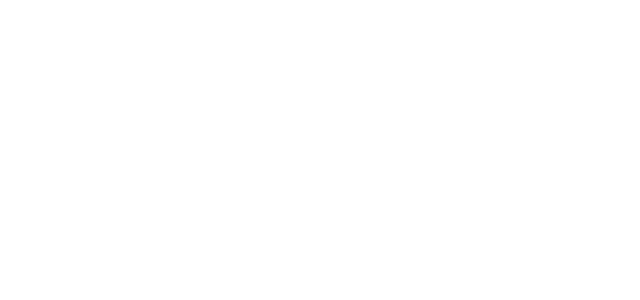
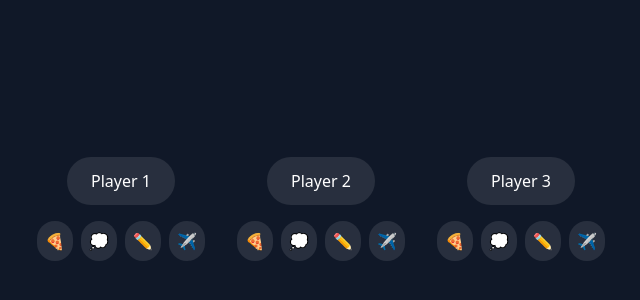
Before and after one commit to codybarr/planning-poker, a React (Vite) app: page /#/emojis in a window 1280 px wide. Before the commit this address had no page. Shown: the part 110-410 px from the top of the page, without its empty margins (319-959 px from the left). Built offline with nearby package versions, Linux system fonts and the light colour scheme.

Commit message:
feat: add pizza throwing animation

```diff
--- a/package.json
+++ b/package.json
@@ -16,6 +16,7 @@
     "@vitejs/plugin-react": "^4.5.0",
     "classnames": "^2.5.1",
     "concurrently": "^9.1.2",
+    "gsap": "^3.13.0",
     "npm-run-all": "^4.1.5",
     "partysocket": "^1.0.2",
     "prettier": "^3.5.3",
--- a/party/server.ts
+++ b/party/server.ts
@@ -13,9 +13,11 @@ interface RoomState {
 }
 
 interface Message {
-  type: "vote" | "reveal" | "reset" | "setUsername";
+  type: "vote" | "reveal" | "reset" | "setUsername" | "throwPizza";
   vote?: string;
   username?: string;
+  targetId?: string;
+  senderId?: string;
 }
 
 export default class Server implements Party.Server {
@@ -69,6 +71,16 @@ export default class Server implements Party.Server {
             data.username || `Player ${Object.keys(this.state.players).length}`;
         }
         break;
+      case "throwPizza":
+        if (data.targetId && data.targetId in this.state.players) {
+          // Broadcast the pizza throw to all clients
+          this.room.broadcast(JSON.stringify({
+            type: "throwPizza",
+            senderId: sender.id,
+            targetId: data.targetId
+          }));
+        }
+        break;
       default:
         console.warn(`Unknown message type: ${data.type}`);
     }
--- a/src/App.tsx
+++ b/src/App.tsx
@@ -3,7 +3,7 @@
 import { HashRouter, Route, Routes } from "react-router-dom";
 import RoomSelector from "./components/RoomSelector.tsx";
 import PokerRoom from "./components/PokerRoom.tsx";
-
+import EmojiThrower from "./components/EmojiThrower.tsx";
 import "./styles.css";
 
 export default function App() {
@@ -11,6 +11,7 @@ export default function App() {
     <HashRouter>
       <Routes>
         <Route path="/room/:roomId" element={<PokerRoom />} />
+        <Route path="/emojis" element={<EmojiThrower />} />
         <Route path="/" element={<RoomSelector />} />
       </Routes>
     </HashRouter>
--- /dev/null
+++ b/src/components/EmojiThrower.tsx
@@ -0,0 +1,131 @@
+import React, { useRef, useEffect } from "react";
+import { gsap } from "gsap";
+import { MotionPathPlugin } from "gsap/MotionPathPlugin";
+gsap.registerPlugin(MotionPathPlugin);
+
+const EMOJIS = ["🍕", "💭", "✏️", "✈️"];
+
+const randomRange = (min: number, max: number) =>
+  Math.random() * (max - min) + min;
+
+export default function EmojiThrower() {
+  const containerRef = useRef<HTMLDivElement>(null);
+  const playersRef = useRef<HTMLDivElement[]>([]);
+
+  useEffect(() => {
+    // Initialize player refs
+    const playerElements = document.querySelectorAll(".player");
+    console.log({ playerElements });
+    playersRef.current = Array.from(playerElements) as HTMLDivElement[];
+
+    // Update player refs whenever component mounts
+    const updatePlayerRefs = () => {
+      const elements = document.querySelectorAll(".player");
+      playersRef.current = Array.from(elements) as HTMLDivElement[];
+    };
+
+    // Update refs when window resizes
+    window.addEventListener("resize", updatePlayerRefs);
+    return () => window.removeEventListener("resize", updatePlayerRefs);
+  }, []);
+
+  const throwEmoji = (targetIndex: number, emoji: string) => {
+    const fromLeft = Math.random() > 0.5;
+    const container = containerRef.current;
+    const targetPlayer = playersRef.current[targetIndex];
+    if (!container || !targetPlayer) return;
+
+    const containerRect = container.getBoundingClientRect();
+    const targetRect = targetPlayer.getBoundingClientRect();
+
+    // Create emoji element
+    const emojiEl = document.createElement("div");
+    emojiEl.textContent = emoji;
+    emojiEl.style.position = "absolute";
+    emojiEl.style.left = "0px";
+    emojiEl.style.top = "0px";
+    emojiEl.style.fontSize = "2rem";
+    emojiEl.style.pointerEvents = "none";
+    container.appendChild(emojiEl);
+    const emojiRect = emojiEl.getBoundingClientRect();
+
+    const startX = fromLeft ? -50 : containerRect.width + 50; // offscreen to the left
+    const startY = targetRect.top;
+    const targetX = fromLeft
+      ? targetRect.left - emojiRect.width
+      : targetRect.left + targetRect.width;
+    const targetY = targetRect.top;
+
+    // debug target position
+    // const line = document.createElement("div");
+    // line.style.position = "absolute";
+    // line.style.left = targetX + "px";
+    // line.style.top = targetY + "px";
+    // line.style.width = "2px";
+    // line.style.height = "20px";
+    // line.style.backgroundColor = "yellow";
+    // line.style.pointerEvents = "none";
+    // container.appendChild(line);
+
+    gsap.set(emojiEl, { x: startX, y: startY });
+
+    gsap.to(emojiEl, {
+      duration: 1,
+      ease: "power1.in",
+      motionPath: {
+        path: [
+          { x: startX, y: startY },
+          {
+            x: (startX + targetX) / 2,
+            y: startY - randomRange(50, 150),
+          },
+          { x: targetX, y: targetY },
+        ],
+        curviness: 1.25,
+        autoRotate: true,
+      },
+      onComplete: () => {
+        // bounce away from target
+        gsap.to(emojiEl, {
+          duration: randomRange(0.1, 0.5),
+          ease: "power1.out",
+          x: fromLeft ? targetX - 100 : targetX + 150,
+          y: targetY,
+          rotation: () => Math.random() * 360,
+          onComplete: () => {
+            emojiEl.remove(); // Clean up after animation
+          },
+        });
+      },
+    });
+  };
+
+  return (
+    <div
+      ref={containerRef}
+      className="relative h-screen w-full overflow-hidden bg-gray-900"
+    >
+      {/* Players */}
+      <div className="absolute top-1/3 flex w-full justify-center gap-8">
+        {["Player 1", "Player 2", "Player 3"].map((name, index) => (
+          <div key={index} className="relative flex flex-col items-center">
+            <div className="player rounded-full bg-white/10 px-6 py-3 text-white">
+              {name}
+            </div>
+            <div className="mt-4 flex gap-2">
+              {EMOJIS.map((emoji) => (
+                <button
+                  key={emoji}
+                  onClick={() => throwEmoji(index, emoji)}
+                  className="rounded-full bg-white/10 p-2 transition-colors hover:bg-white/20"
+                >
+                  {emoji}
+                </button>
+              ))}
+            </div>
+          </div>
+        ))}
+      </div>
+    </div>
+  );
+}
--- a/src/components/PokerRoom.tsx
+++ b/src/components/PokerRoom.tsx
@@ -16,10 +16,11 @@ interface RoomState {
 }
 
 interface Message {
-  type: "state" | "vote" | "reveal" | "reset" | "setUsername";
+  type: "state" | "vote" | "reveal" | "reset" | "setUsername" | "throwPizza";
   state?: RoomState;
   vote?: string;
   username?: string;
+  targetId?: string;
 }
 
 // Generate a random connection ID
@@ -75,6 +76,10 @@ export default function PokerRoom() {
         }
         setState(data.state || { adminId: null, players: {}, revealed: false });
       }
+
+      if (data.type === "throwPizza") {
+        handleThrowPizza(data.targetId);
+      }
     },
     onOpen: () => {
       // Send the stored username immediately
@@ -104,6 +109,10 @@ export default function PokerRoom() {
       localStorage.setItem(`username_${roomId}`, newUsername); // Persist username per room
       setIsSettingUsername(false);
     }
+  };
+
+  const handleThrowPizza = (targetId: string) => {
+    const targetPlayer = state.players[targetId];
   };
 
   const isCurrentVote = (vote: number) =>
```
Also changed, not shown: 2 other files (tests, documents, lock files or other folders).
